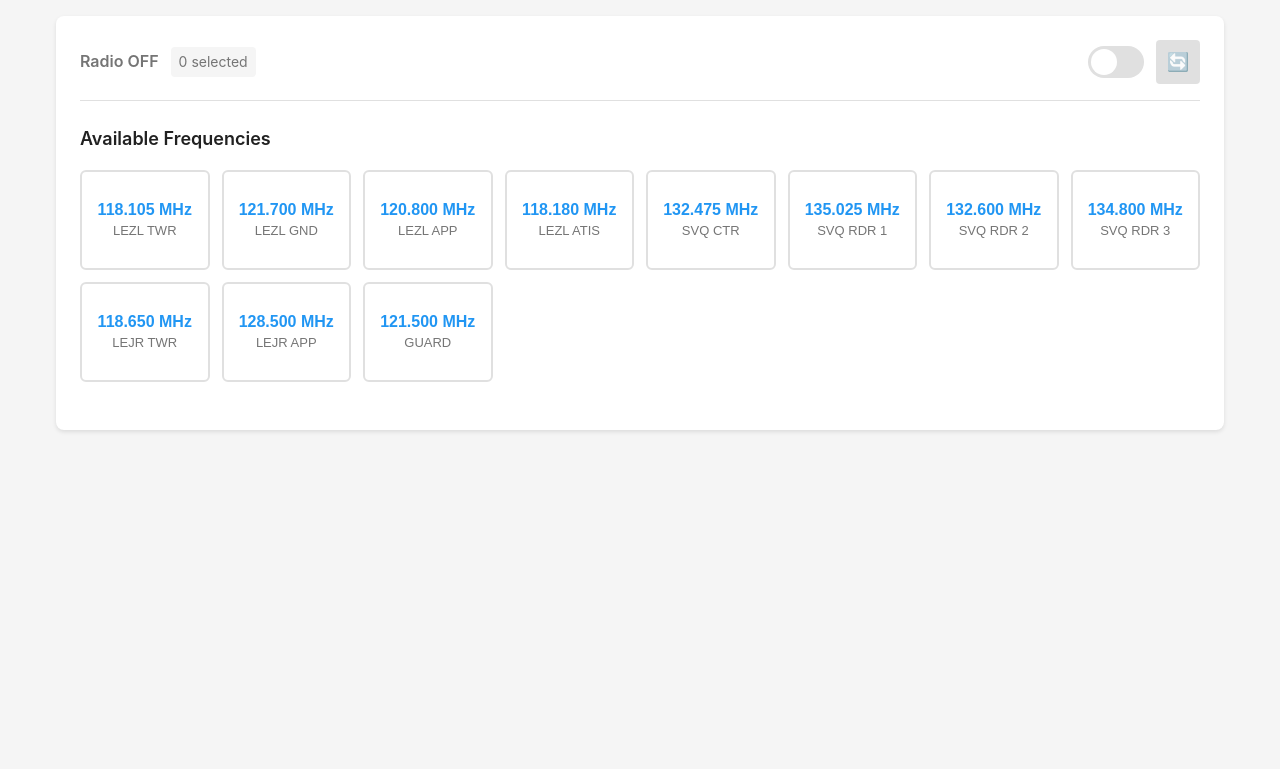
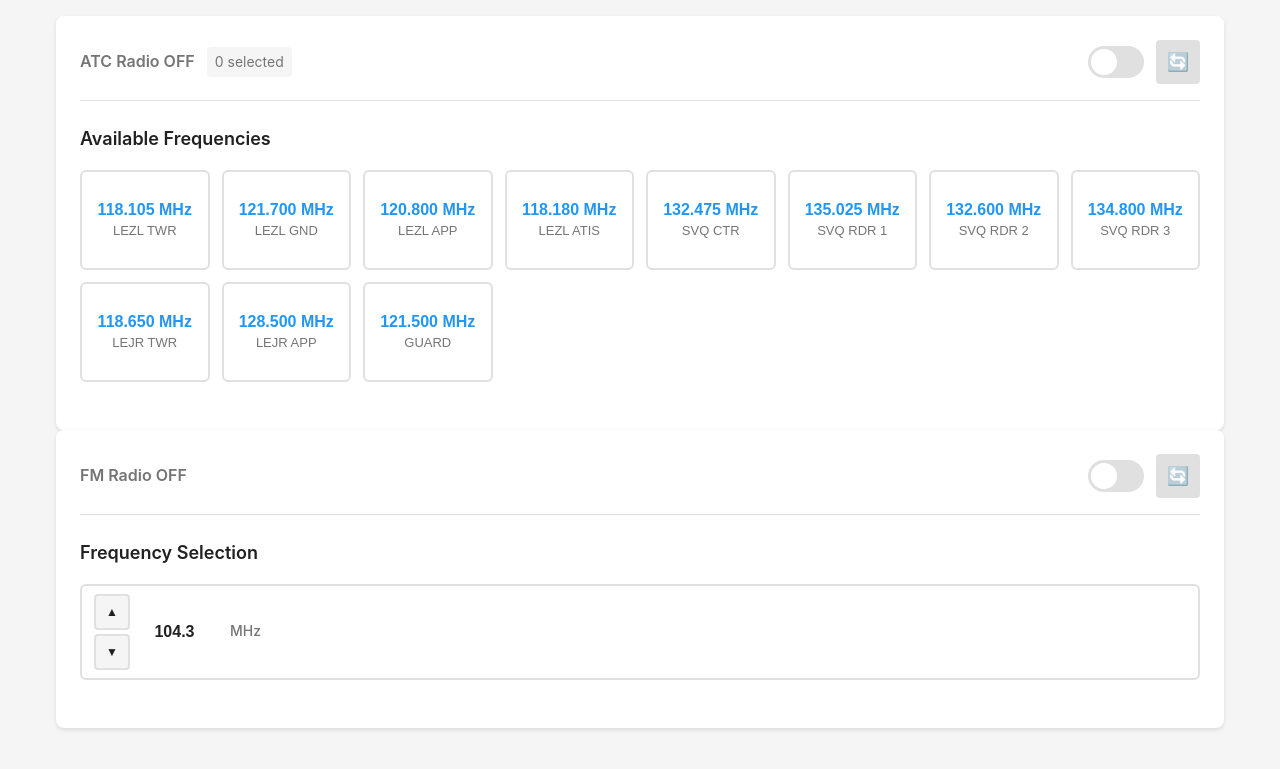
Before and after one commit to agubelu/web-sdr, a Flask app: page / in a window 1280 px wide. Shown: the top 769 px of the page. Run offline with Flask 3, Linux system fonts and the light colour scheme; data that the repository does not hold is empty; parts of the project's set-up code (start-up, migrations or seed data) failed here and were passed over.

Commit message:
First draft for front-end FM radio support

```diff
--- a/app.py
+++ b/app.py
@@ -22,7 +22,7 @@ def index():
         'freqs': config.atc_radio.freqs,
         'api_url': f'http://{config.host}:{config.port}'
     }
-    return render_template('atc_radio.html', **params)
+    return render_template('radio.html', **params)
 
 @app.get('/api/status')
 def get_status():
--- a/config.py
+++ b/config.py
@@ -43,7 +43,7 @@ class Config:
 
 config = Config(
     host='localhost',
-    port=8080,
+    port=8081,
     max_inactivity=60,
 
     atc_radio=ATCRadioConfig(
--- a/static/app.js
+++ b/static/app.js
@@ -5,6 +5,13 @@ const radioState = {
     isLoading: false,
     // This prevents the periodic API status check from overwriting user inputs
     // if they are in the process of selecting different frequencies when loadStateFromAPI is called
+    userChanges: false,
+};
+
+const fmRadioState = {
+    isOn: false,
+    selectedFrequency: '104.3',
+    isLoading: false,
     userChanges: false,
 };
 
@@ -16,10 +23,20 @@ const statusText = document.getElementById('statusText');
 const selectedCount = document.getElementById('selectedCount');
 const audioContainer = document.getElementById('audioContainer');
 
+const fmPowerToggle = document.getElementById('fmPowerToggle');
+const fmRefreshBtn = document.getElementById('fmRefreshBtn');
+const fmStatusText = document.getElementById('fmStatusText');
+const fmFrequencyInput = document.getElementById('fmFrequencyInput');
+const fmUpBtn = document.getElementById('fmUpBtn');
+const fmDownBtn = document.getElementById('fmDownBtn');
+const fmInputGroup = fmFrequencyInput.parentElement;
+const fmAudioContainer = document.getElementById('fmAudioContainer');
+
 // Initialize the UI
 function init() {
     renderFrequencies();
     attachEventListeners();
+    attachFmEventListeners();
     loadStateFromAPI();
 
     // Periodically resync state, this also refreshes the inactivity timer
@@ -76,9 +93,10 @@ async function handlePowerToggle(e) {
 
     radioState.isOn = newState;
     radioState.isLoading = true;
-    updateUI();
 
     if (newState) {
+        await turnOffFmRadio();
+        updateUI();
         await onRadioOn();
     } else {
         await onRadioOff();
@@ -91,6 +109,179 @@ function attachEventListeners() {
     refreshBtn.addEventListener('click', handleRefresh);
 }
 
+// FM Radio Functions
+function validateFmFrequency(freqStr) {
+    const freq = parseFloat(freqStr);
+    if (isNaN(freq)) return false;
+    if (freq < 87.5 || freq > 108.0) return false;
+    const rounded = Math.round(freq * 10) / 10;
+    return Math.abs(freq - rounded) < 0.01;
+}
+
+function formatFmFrequency(freq) {
+    const num = parseFloat(freq);
+    if (isNaN(num)) return fmRadioState.selectedFrequency;
+    const clamped = Math.max(87.5, Math.min(108.0, num));
+    const rounded = Math.round(clamped * 10) / 10;
+    return rounded.toFixed(1);
+}
+
+function handleFmFrequencyInput(e) {
+    const value = e.target.value.trim();
+    if (value === '') return;
+
+    fmRadioState.userChanges = true;
+    const formatted = formatFmFrequency(value);
+
+    if (validateFmFrequency(formatted)) {
+        fmRadioState.selectedFrequency = formatted;
+        fmFrequencyInput.classList.remove('invalid');
+        fmInputGroup.classList.remove('invalid');
+    } else {
+        fmFrequencyInput.classList.add('invalid');
+        fmInputGroup.classList.add('invalid');
+    }
+    updateFmUI();
+}
+
+function handleFmUp() {
+    fmRadioState.userChanges = true;
+    const current = parseFloat(fmRadioState.selectedFrequency);
+    const next = Math.min(108.0, Math.round((current + 0.1) * 10) / 10);
+    fmRadioState.selectedFrequency = next.toFixed(1);
+    fmFrequencyInput.value = fmRadioState.selectedFrequency;
+    fmFrequencyInput.classList.remove('invalid');
+    fmInputGroup.classList.remove('invalid');
+    updateFmUI();
+}
+
+function handleFmDown() {
+    fmRadioState.userChanges = true;
+    const current = parseFloat(fmRadioState.selectedFrequency);
+    const next = Math.max(87.5, Math.round((current - 0.1) * 10) / 10);
+    fmRadioState.selectedFrequency = next.toFixed(1);
+    fmFrequencyInput.value = fmRadioState.selectedFrequency;
+    fmFrequencyInput.classList.remove('invalid');
+    fmInputGroup.classList.remove('invalid');
+    updateFmUI();
+}
+
+async function handleFmPowerToggle(e) {
+    const newState = e.target.checked;
+
+    if (newState) {
+        if (!validateFmFrequency(fmRadioState.selectedFrequency)) {
+            e.target.checked = false;
+            alert('Please enter a valid FM frequency (87.5 - 108.0 MHz)');
+            return;
+        }
+
+        fmRadioState.userChanges = false;
+
+        fmRadioState.isOn = true;
+        fmRadioState.isLoading = true;
+
+        await turnOffAtcRadio();
+        updateFmUI();
+
+        await onFmRadioOn();
+    } else {
+        fmRadioState.userChanges = false;
+        fmRadioState.isOn = false;
+        fmRadioState.isLoading = true;
+        updateFmUI();
+
+        await onFmRadioOff();
+    }
+}
+
+async function handleFmRefresh() {
+    if (!fmRadioState.isOn) return;
+
+    fmRadioState.userChanges = false;
+    fmRadioState.isLoading = true;
+    updateFmUI();
+
+    await onFmRadioOn();
+}
+
+async function turnOffAtcRadio() {
+    if (radioState.isOn) {
+        radioState.isOn = false;
+        powerToggle.checked = false;
+        audioContainer.innerHTML = '';
+        await fetch(`${API_BASE_URL}/api/control/off`, {method: 'POST'});
+        updateUI();
+    }
+}
+
+async function turnOffFmRadio() {
+    if (fmRadioState.isOn) {
+        fmRadioState.isOn = false;
+        fmPowerToggle.checked = false;
+        fmAudioContainer.innerHTML = '';
+        await fetch(`${API_BASE_URL}/api/control/off`, {method: 'POST'});
+        updateFmUI();
+    }
+}
+
+async function onFmRadioOn() {
+    console.log('FM Radio turned ON, frequency:', fmRadioState.selectedFrequency);
+
+    const payload = {
+        frequency: fmRadioState.selectedFrequency,
+    };
+
+    await fetch(`${API_BASE_URL}/api/control/on`, {
+        method: 'POST',
+        headers: { 'Content-Type': 'application/json' },
+        body: JSON.stringify(payload),
+    });
+
+    const audio = document.createElement('audio');
+    audio.id = 'fmRadioPlayer';
+    audio.controls = true;
+    const cacheBuster = Math.random().toString(36).substring(2, 15);
+    audio.src = `${STREAM_URL}?nocache=${cacheBuster}`;
+    fmAudioContainer.innerHTML = '';
+    fmAudioContainer.appendChild(audio);
+
+    fmRadioState.isLoading = false;
+    updateFmUI();
+}
+
+async function onFmRadioOff() {
+    console.log('FM Radio turned OFF');
+    fmAudioContainer.innerHTML = '';
+    await fetch(`${API_BASE_URL}/api/control/off`, {method: 'POST'});
+    fmRadioState.isLoading = false;
+    updateFmUI();
+}
+
+function updateFmUI() {
+    fmPowerToggle.checked = fmRadioState.isOn;
+    fmPowerToggle.disabled = fmRadioState.isLoading;
+
+    fmStatusText.textContent = fmRadioState.isOn ? 'FM Radio ON' : 'FM Radio OFF';
+    fmStatusText.className = 'status-text ' + (fmRadioState.isOn ? 'radio-on' : 'radio-off');
+
+    fmRefreshBtn.disabled = !fmRadioState.isOn || fmRadioState.isLoading;
+
+    const isValid = validateFmFrequency(fmRadioState.selectedFrequency);
+    fmUpBtn.disabled = !isValid || parseFloat(fmRadioState.selectedFrequency) >= 108.0 || fmRadioState.isLoading;
+    fmDownBtn.disabled = !isValid || parseFloat(fmRadioState.selectedFrequency) <= 87.5 || fmRadioState.isLoading;
+
+    fmFrequencyInput.value = fmRadioState.selectedFrequency;
+}
+
+function attachFmEventListeners() {
+    fmPowerToggle.addEventListener('change', handleFmPowerToggle);
+    fmRefreshBtn.addEventListener('click', handleFmRefresh);
+    fmUpBtn.addEventListener('click', handleFmUp);
+    fmDownBtn.addEventListener('click', handleFmDown);
+    fmFrequencyInput.addEventListener('input', handleFmFrequencyInput);
+}
+
 // Update UI based on current state
 function updateUI() {
     // Update power toggle
@@ -98,7 +289,7 @@ function updateUI() {
     powerToggle.disabled = radioState.isLoading;
 
     // Update status text
-    statusText.textContent = radioState.isOn ? 'Radio ON' : 'Radio OFF';
+    statusText.textContent = radioState.isOn ? 'ATC Radio ON' : 'ATC Radio OFF';
     statusText.className = 'status-text ' + (radioState.isOn ? 'radio-on' : 'radio-off');
 
     // Update selected count
@@ -187,19 +378,29 @@ async function loadStateFromAPI() {
     // The API call has to be made no matter what to tell the server we're still listening
     let data = await getAPIStatus();
 
-    if (radioState.userChanges) {
-        // The user is selecting other frequencies, don't overwrite their changes
+    if (radioState.userChanges || fmRadioState.userChanges) {
+        // The user is selecting other options, don't overwrite their changes
         return;
     }
 
-    if (data === null || data.type !== 'atc') {
+    if (data === null || data.type === null) {
+        radioState.isOn = false;
+        fmRadioState.isOn = false;
+        audioContainer.innerHTML = '';
+        fmAudioContainer.innerHTML = '';
+    } else if (data.type === 'atc') {
+        radioState.isOn = true;
+        radioState.selectedFrequencies = data['frequencies'];
+        fmRadioState.isOn = false;
+        fmAudioContainer.innerHTML = '';
+    } else if (data.type === 'fm') {
+        fmRadioState.isOn = true;
+        fmRadioState.selectedFrequency = data['frequency'];
         radioState.isOn = false;
         audioContainer.innerHTML = '';
-    } else {
-        radioState.isOn = true;
-        radioState.selectedFrequencies = data['frequencies'];
     }
     updateUI();
+    updateFmUI();
 }
 
 async function getAPIStatus() {
--- a/static/style.css
+++ b/static/style.css
@@ -202,6 +202,16 @@ input:disabled + .slider {
     font-weight: 600;
 }
 
+.fm-control-section {
+    margin-bottom: 24px;
+}
+
+.fm-control-section h2 {
+    font-size: 18px;
+    margin-bottom: 16px;
+    font-weight: 600;
+}
+
 .fm-container {
     display: flex;
     align-items: center;
@@ -254,7 +264,7 @@ input:disabled + .slider {
 .fm-input-group {
     display: flex;
     align-items: center;
-    gap: 8px;
+    gap: 12px;
     border: 2px solid var(--border-color);
     border-radius: 6px;
     padding: 8px 12px;
@@ -265,6 +275,27 @@ input:disabled + .slider {
 .fm-input-group:focus-within {
     border-color: var(--secondary-color);
     box-shadow: var(--shadow-lg);
+}
+
+.fm-input-group.invalid {
+    border-color: var(--danger-color);
+}
+
+.fm-input-group.invalid:focus-within {
+    border-color: var(--danger-color);
+    box-shadow: 0 0 0 3px rgba(244, 67, 54, 0.1);
+}
+
+.fm-arrow-buttons {
+    display: flex;
+    flex-direction: column;
+    gap: 4px;
+}
+
+.fm-input-wrapper {
+    display: flex;
+    align-items: center;
+    gap: 8px;
 }
 
 .fm-input {
@@ -281,10 +312,48 @@ input:disabled + .slider {
     color: var(--text-secondary);
 }
 
+.fm-input.invalid {
+    background-color: rgba(244, 67, 54, 0.1);
+    color: var(--danger-color);
+}
+
 .fm-unit {
     font-size: 14px;
     color: var(--text-secondary);
     font-weight: 500;
+}
+
+.fm-arrow-btn {
+    background-color: var(--bg-light);
+    border: 2px solid var(--border-color);
+    border-radius: 4px;
+    color: var(--text-primary);
+    cursor: pointer;
+    padding: 6px 8px;
+    font-size: 12px;
+    font-weight: 600;
+    min-width: 36px;
+    min-height: 36px;
+    display: flex;
+    align-items: center;
+    justify-content: center;
+    transition: all 0.3s ease;
+}
+
+.fm-arrow-btn:hover:not(:disabled) {
+    background-color: var(--secondary-color);
+    border-color: #E65100;
+    color: white;
+    box-shadow: var(--shadow);
+}
+
+.fm-arrow-btn:active:not(:disabled) {
+    transform: scale(0.95);
+}
+
+.fm-arrow-btn:disabled {
+    opacity: 0.4;
+    cursor: not-allowed;
 }
 
 .frequencies-section h2 {
--- a/templates/atc_radio.html
+++ /dev/null
@@ -1,53 +0,0 @@
-<!DOCTYPE html>
-<html lang="en">
-
-<head>
-    <meta charset="UTF-8">
-    <meta name="viewport" content="width=device-width, initial-scale=1.0">
-    <title>Live Radio</title>
-    <link rel="stylesheet" href="{{ url_for('static', filename='style.css') }}">
-</head>
-
-<body>
-    <div class="container">
-        <div class="radio-player">
-            <div class="status-bar">
-                <div class="status-info">
-                    <span id="statusText" class="status-text">Radio OFF</span>
-                    <span id="selectedCount" class="selected-count"></span>
-                </div>
-                <div class="control-group">
-                    <div class="power-toggle">
-                        <label class="toggle-switch">
-                            <input type="checkbox" id="powerToggle" aria-label="Power toggle">
-                            <span class="slider"></span>
-                        </label>
-                    </div>
-                    <button id="refreshBtn" class="btn btn-icon-green" aria-label="Refresh frequencies">
-                        🔄
-                    </button>
-                </div>
-            </div>
-
-            <div class="frequencies-section">
-                <h2>Available Frequencies</h2>
-                <div class="frequencies-grid" id="frequenciesGrid">
-                    <!-- Frequency buttons will be generated here -->
-                </div>
-            </div>
-
-            <div class="player-section" id="audioContainer">
-                <!-- Audio element will be created here dynamically -->
-            </div>
-        </div>
-    </div>
-
-    <script>
-        const API_BASE_URL = '{{ api_url }}';
-        const FREQUENCIES = {{ freqs | tojson }};
-        const STREAM_URL = '{{ stream_url }}';
-    </script>
-    <script src="{{ url_for('static', filename='app.js') }}"></script>
-</body>
-
-</html>
--- /dev/null
+++ b/templates/radio.html
@@ -0,0 +1,90 @@
+<!DOCTYPE html>
+<html lang="en">
+
+<head>
+    <meta charset="UTF-8">
+    <meta name="viewport" content="width=device-width, initial-scale=1.0">
+    <title>Live Radio</title>
+    <link rel="stylesheet" href="{{ url_for('static', filename='style.css') }}">
+</head>
+
+<body>
+    <div class="container">
+        <div class="radio-player">
+            <div class="status-bar">
+                <div class="status-info">
+                    <span id="statusText" class="status-text">ATC Radio OFF</span>
+                    <span id="selectedCount" class="selected-count"></span>
+                </div>
+                <div class="control-group">
+                    <div class="power-toggle">
+                        <label class="toggle-switch">
+                            <input type="checkbox" id="powerToggle" aria-label="Power toggle">
+                            <span class="slider"></span>
+                        </label>
+                    </div>
+                    <button id="refreshBtn" class="btn btn-icon-green" aria-label="Refresh frequencies">
+                        🔄
+                    </button>
+                </div>
+            </div>
+
+            <div class="frequencies-section">
+                <h2>Available Frequencies</h2>
+                <div class="frequencies-grid" id="frequenciesGrid">
+                    <!-- Frequency buttons will be generated here -->
+                </div>
+            </div>
+
+            <div class="player-section" id="audioContainer">
+                <!-- Audio element will be created here dynamically -->
+            </div>
+        </div>
+
+        <div class="radio-player">
+            <div class="status-bar">
+                <div class="status-info">
+                    <span id="fmStatusText" class="status-text">FM Radio OFF</span>
+                </div>
+                <div class="control-group">
+                    <div class="power-toggle">
+                        <label class="toggle-switch">
+                            <input type="checkbox" id="fmPowerToggle" aria-label="FM Power toggle">
+                            <span class="slider"></span>
+                        </label>
+                    </div>
+                    <button id="fmRefreshBtn" class="btn btn-icon-green" aria-label="Refresh FM stream">
+                        🔄
+                    </button>
+                </div>
+            </div>
+
+            <div class="fm-control-section">
+                <h2>Frequency Selection</h2>
+                <div class="fm-input-group">
+                    <div class="fm-arrow-buttons">
+                        <button id="fmUpBtn" class="fm-arrow-btn fm-arrow-up" aria-label="Increase frequency">▲</button>
+                        <button id="fmDownBtn" class="fm-arrow-btn fm-arrow-down" aria-label="Decrease frequency">▼</button>
+                    </div>
+                    <div class="fm-input-wrapper">
+                        <input type="number" id="fmFrequencyInput" class="fm-input" min="87.5" max="108.0" step="0.1" value="104.3" aria-label="FM frequency">
+                        <span class="fm-unit">MHz</span>
+                    </div>
+                </div>
+            </div>
+
+            <div class="player-section" id="fmAudioContainer">
+                <!-- FM Audio element will be created here dynamically -->
+            </div>
+        </div>
+    </div>
+
+    <script>
+        const API_BASE_URL = '{{ api_url }}';
+        const FREQUENCIES = {{ freqs | tojson }};
+        const STREAM_URL = '{{ stream_url }}';
+    </script>
+    <script src="{{ url_for('static', filename='app.js') }}"></script>
+</body>
+
+</html>
```
